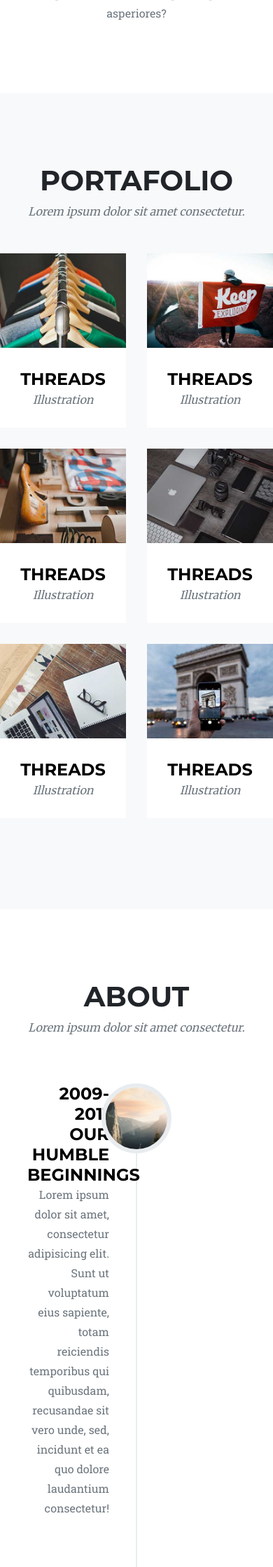
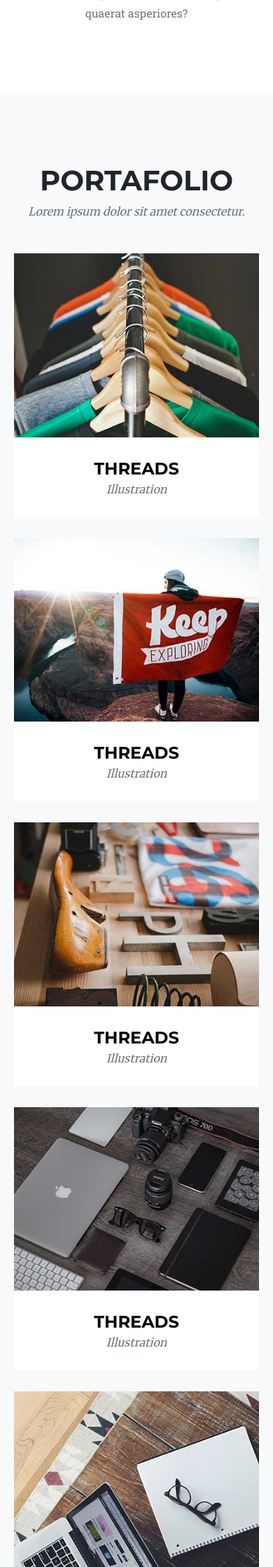
Before and after one commit to Eduarrb/DW2021-1, a PHP site: page / in a window 390 px wide; the page is wider, and only the part inside the window is pictured. Shown: the part 2161-4400 px from the top of that part at 70% size. Run offline with PHP 8.4, Linux system fonts and the light colour scheme; some libraries are stand-ins or nearby versions.

Commit message:
responsive

```diff
--- a/04-AGENCIA/css/estilos.css
+++ b/04-AGENCIA/css/estilos.css
@@ -27,6 +27,9 @@ ul {
   @media only screen and (max-width: 48em) {
     .contenedor {
       max-width: 54rem; } }
+  @media only screen and (max-width: 36em) {
+    .contenedor {
+      padding: 0 2rem; } }
 
 .titulo-n3 {
   font-family: "Montserrat", sans-serif;
@@ -441,6 +453,9 @@ ul {
       @media only screen and (max-width: 62em) {
         .portafolio__contenedor__box__item {
           width: calc(50% - 1.5rem); } }
+      @media only screen and (max-width: 36em) {
+        .portafolio__contenedor__box__item {
+          width: 100%; } }
       .portafolio__contenedor__box__item__imgBox {
         position: relative;
         display: block; }
@@ -487,6 +502,9 @@ ul {
   bottom: 0;
   left: 50%;
   transform: translateX(-50%); }
+  @media only screen and (max-width: 48em) {
+    .about__contenedor__timeline::before {
+      left: 4rem; } }
 .about__contenedor__timeline {
   position: relative; }
   .about__contenedor__timeline__item {
@@ -505,6 +523,11 @@ ul {
         .about__contenedor__timeline__item__imgBox {
           width: 10rem;
           height: 10rem; } }
+      @media only screen and (max-width: 48em) {
+        .about__contenedor__timeline__item__imgBox {
+          width: 8rem;
+          height: 8rem;
+          left: 4rem; } }
       .about__contenedor__timeline__item__imgBox img {
         width: 100%;
         border-radius: 50%; }
@@ -520,18 +543,32 @@ ul {
         font-size: 1.6rem;
         color: #6c757d;
         line-height: 2.8rem; }
+      @media only screen and (max-width: 48em) {
+        .about__contenedor__timeline__item__panel {
+          width: auto; } }
   .about__contenedor__timeline__item:nth-child(odd) .about__contenedor__timeline__item__panel {
     text-align: right;
     margin-left: 10%; }
+    @media only screen and (max-width: 48em) {
+      .about__contenedor__timeline__item:nth-child(odd) .about__contenedor__timeline__item__panel {
+        text-align: left;
+        margin-left: 10rem; } }
   .about__contenedor__timeline__item:nth-child(even) .about__contenedor__timeline__item__panel {
     text-align: left;
     margin-right: 10%;
     margin-left: auto; }
+    @media only screen and (max-width: 48em) {
+      .about__contenedor__timeline__item:nth-child(even) .about__contenedor__timeline__item__panel {
+        margin-left: 10rem;
+        margin-right: 0; } }
   .about__contenedor__timeline .lastItem {
     height: 15rem; }
     @media only screen and (max-width: 62em) {
       .about__contenedor__timeline .lastItem {
         height: 10rem; } }
+    @media only screen and (max-width: 48em) {
+      .about__contenedor__timeline .lastItem {
+        height: 8rem; } }
     .about__contenedor__timeline .lastItem div {
       background-color: #fed136;
       display: flex;
--- a/04-AGENCIA/sass/base/_constantes.scss
+++ b/04-AGENCIA/sass/base/_constantes.scss
@@ -16,6 +16,9 @@ $font-roboto: 'Roboto Slab', serif;
     }
     @media only screen and (max-width: $bp-medium){
         max-width: 54rem;
+    }
+    @media only screen and (max-width: $bp-small){
+        padding: 0 2rem;
     }
 }
 .titulo-n3{
--- a/04-AGENCIA/sass/modulos/_contacto.scss
+++ b/04-AGENCIA/sass/modulos/_contacto.scss
@@ -10,6 +10,12 @@
             flex-wrap: wrap;
             &__col{
                 width: calc(50% - 1.5rem);
+                @media only screen and (max-width: $bp-medium){
+                    width: 100%;
+                    &:not(:last-child){
+                        margin-bottom: 2rem;
+                    }
+                }
                 &__formGroup{
                     &:not(:last-child){
                         margin-bottom: 2rem;
--- a/04-AGENCIA/sass/modulos/_portafolio.scss
+++ b/04-AGENCIA/sass/modulos/_portafolio.scss
@@ -10,6 +10,9 @@
                 margin-bottom: 3rem;
                 @media only screen and (max-width: $bp-large){
                     width: calc(50% - 1.5rem);
+                }
+                @media only screen and (max-width: $bp-small){
+                    width: 100%;
                 }
                 &__imgBox{
                     position: relative;
```
Also changed, not shown: other parts of 04-AGENCIA/css/estilos.css (+40 -0 lines), 04-AGENCIA/sass/modulos/_about.scss (+25 -0 lines), 04-AGENCIA/sass/modulos/_auspiciadores.scss (+18 -0 lines), 04-AGENCIA/sass/modulos/_equipo.scss (+7 -0 lines), 04-AGENCIA/sass/modulos/_header.scss (+12 -0 lines), 1 other file.
